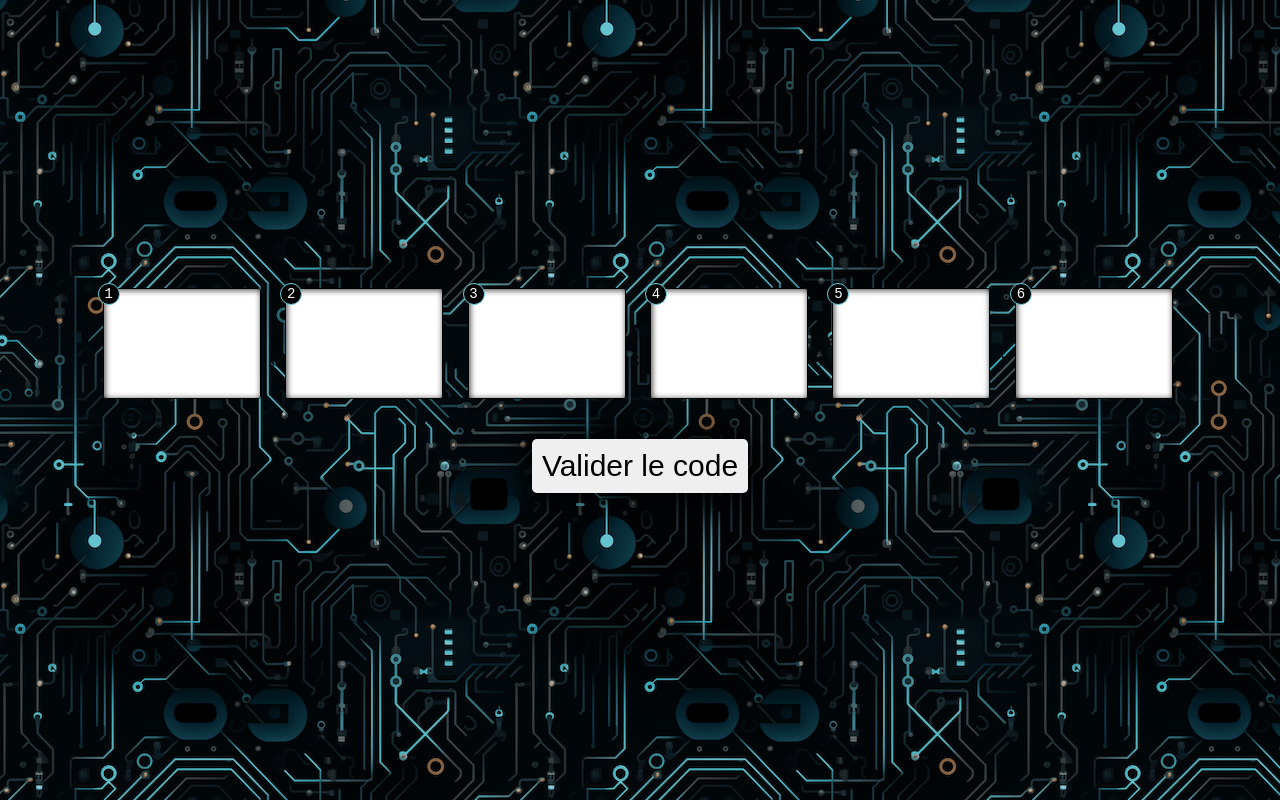
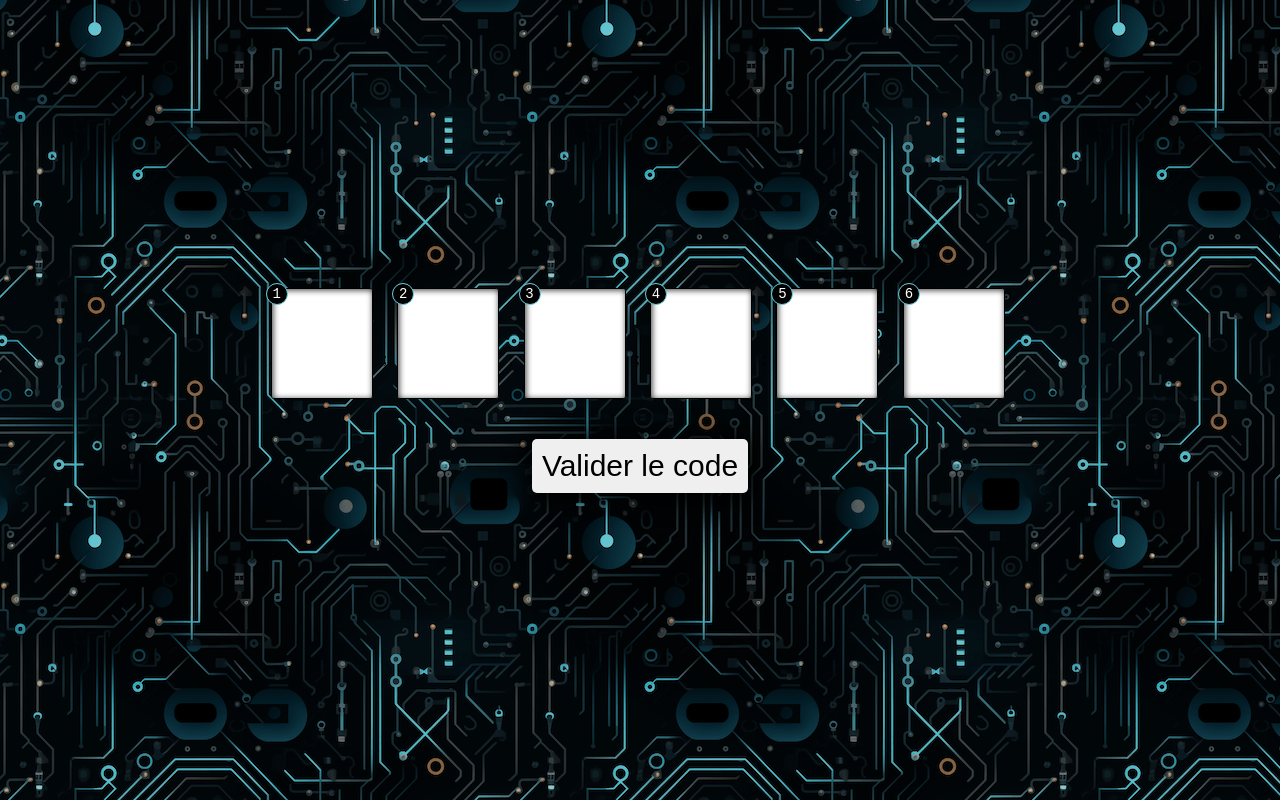
Before and after one commit to estitpab/secret-code, a React (Vite) app: page / in a window 1280 px wide. Built offline with nearby package versions, Linux system fonts and the light colour scheme.

Commit message:
Add fixed size for inpur filed

```diff
--- a/src/components/InputBox/InputBox.module.scss
+++ b/src/components/InputBox/InputBox.module.scss
@@ -27,6 +27,7 @@
     box-shadow: 1px 1px 6px 0px rgba(black, 0.8) inset;
     border-radius: 3px;
     margin: 10px;
+    max-width: 90px;
 
     &.isValid {
       background-color: black;
```
